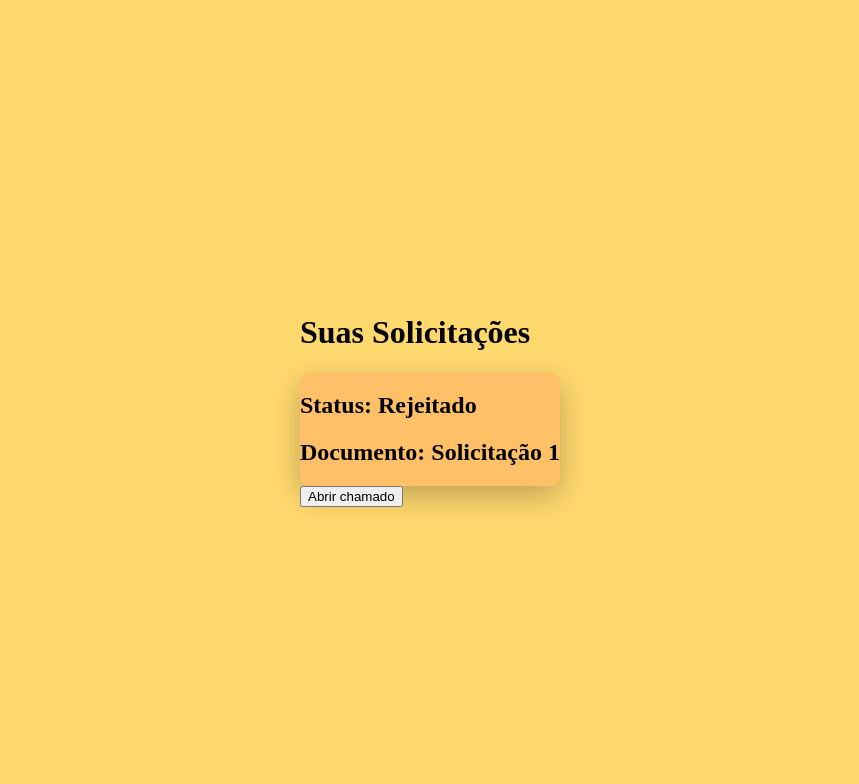
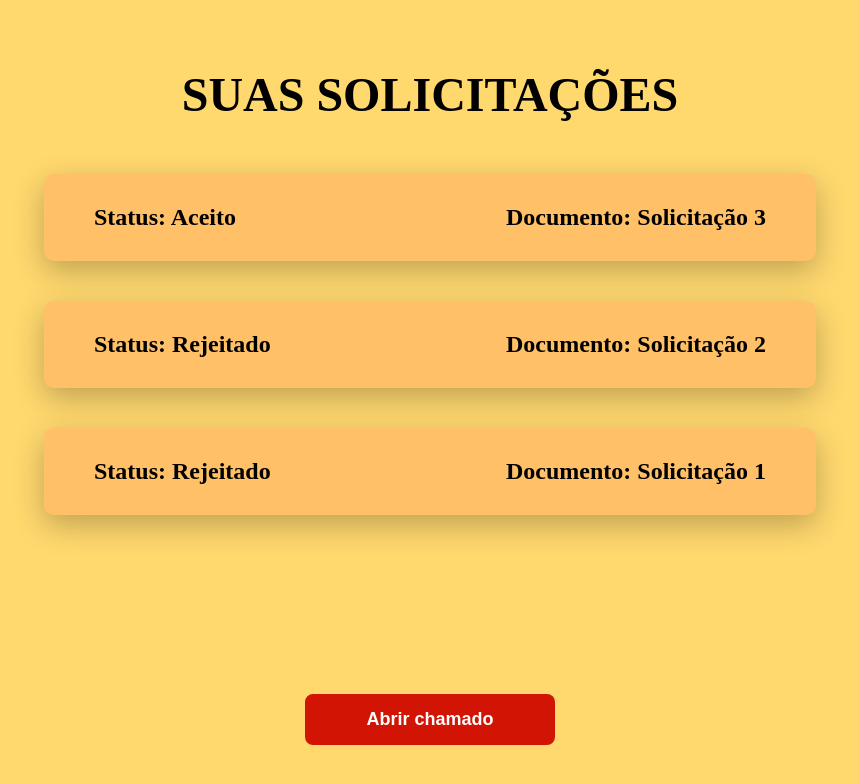
Before and after one commit to Vitin-19/sistema_rh, a React (Vite) app: page / in a window 1280 px wide. Shown: the top 784 px of the page, without its empty margins (210-1069 px from the left). Built offline with nearby package versions, Linux system fonts and the light colour scheme; a web font is replaced by a local one.

Commit message:
update: finalizacao do frontend da Solicitacao dos Professores

```diff
--- a/src/components/SolicitacaoProfessorContainer.jsx
+++ b/src/components/SolicitacaoProfessorContainer.jsx
@@ -8,9 +8,23 @@ const listaSolicit = [
         id: 1,
         professor: "Fulano",
         disciplina: "Física",
+        status: "Aceito",
+        documento: "Solicitação 3"
+    },
+    {
+        id: 1,
+        professor: "Fulano",
+        disciplina: "Física",
+        status: "Rejeitado",
+        documento: "Solicitação 2"
+    },
+    {
+        id: 1,
+        professor: "Fulano",
+        disciplina: "Física",
         status: "Rejeitado",
         documento: "Solicitação 1"
-    }
+    },
 ];
 
 const SolicitacaoProfessorContainer = () => {
@@ -19,12 +33,11 @@ const SolicitacaoProfessorContainer = () => {
 
     return (
         <div>
-            <header>
-                <h1>Suas Solicitações</h1>
+            <header className="titleProfessor">
+                <h1>SUAS SOLICITAÇÕES</h1>
             </header>
 
-            <div className="SolicitProfContainer">
-                <section>
+            <section className="SolicitProfContainer">
                 {solicitacoes.map((item) => (
                     <div key={item.id} className="card-solicitacao">
                         <div className="informacoes">
@@ -34,9 +47,8 @@ const SolicitacaoProfessorContainer = () => {
                     </div>
                 ))}
             </section>
-            </div>
 
-            <div>
+            <div className="container-botao">
                 <button className="abrir-chamado"> Abrir chamado </button>
             </div>
         </div>
--- a/src/styles/SolicitacaoProfessorScreen.css
+++ b/src/styles/SolicitacaoProfessorScreen.css
@@ -1,8 +1,56 @@
+.titleProfessor {
+    font-family: var(--titleFont);
+    font-size: 24px;
+    margin: 20px 0;
+    text-align: center;
+}
+
 .SolicitProfContainer {
-    background-color: #ffc067;
     display:flex;
     flex-direction: column;
+    width: 70vw;
     align-items: center;
+    padding: 20px 0;
+    height: 60vh;
+    overflow-y: auto;
+}
+
+.card-solicitacao {
+    background-color: #ffc067;
+    display: flex;
     border-radius: 10px;
     box-shadow: 0 10px 30px rgba(0, 0, 0, 0.25);
+    justify-content: space-between;
+    margin-bottom: 40px;
+    padding: 10px;
+    padding-left: 50px;
+    padding-right: 50px;
+    width: 75%;
+    flex-shrink: 0;
 }
+
+.informacoes {
+    display: flex;
+    justify-content: space-between;
+    align-items: center;
+    width: 100%;
+}
+
+.container-botao {
+    width: 100%;
+    display: flex;
+    justify-content: center;
+    padding: 20px 0;
+}
+
+.abrir-chamado {
+    background-color: #D21404;
+    color: white;
+    border: none;
+    border-radius: 8px;
+    padding: 15px 30px;
+    font-size: 18px;
+    font-weight: bold;
+    cursor: pointer;
+    width: 250px;
+}
```
Lines whose indentation alone changed are shown as unchanged.
